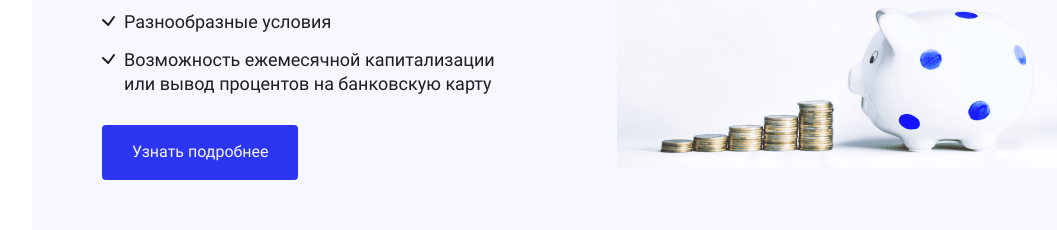
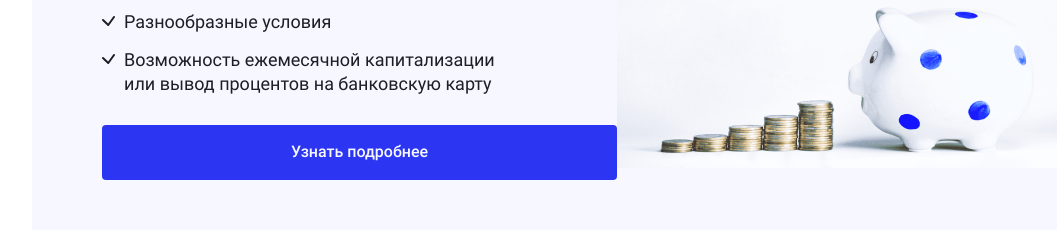
Before and after one commit to lula-may/liga-bank, a React (Create React App) app: page / in a window 1280 px wide. Shown: the part 820-1050 px from the top of the page, without its empty margins (23-1080 px from the left). Built offline with nearby package versions, Linux system fonts and the light colour scheme.

Commit message:
Заменяет в Табах кнопки на ссылки-заглушки

```diff
--- a/src/components/tab-content/tab-content.jsx
+++ b/src/components/tab-content/tab-content.jsx
@@ -1,4 +1,5 @@
 import React, {useMemo} from 'react';
+import { Link } from 'react-router-dom';
 import {Service} from '../../data/services';
 
 import PropTypes from 'prop-types';
@@ -27,7 +28,7 @@ function TabContent({tabName, viewportType}) {
           {isCreditTab ?
             <p>Рассчитайте ежемесячный платеж и ставку по кредиту воспользовавшись нашим <a href="#calculator">кредитным калькулятором</a>
             </p>
-            : <button className="service__button button">Узнать подробнее</button>}
+            : <Link className="service__button button" to="/">Узнать подробнее</Link>}
         </div>
         <div className="service__column service__column--right">
           <div className="service__image">
```
